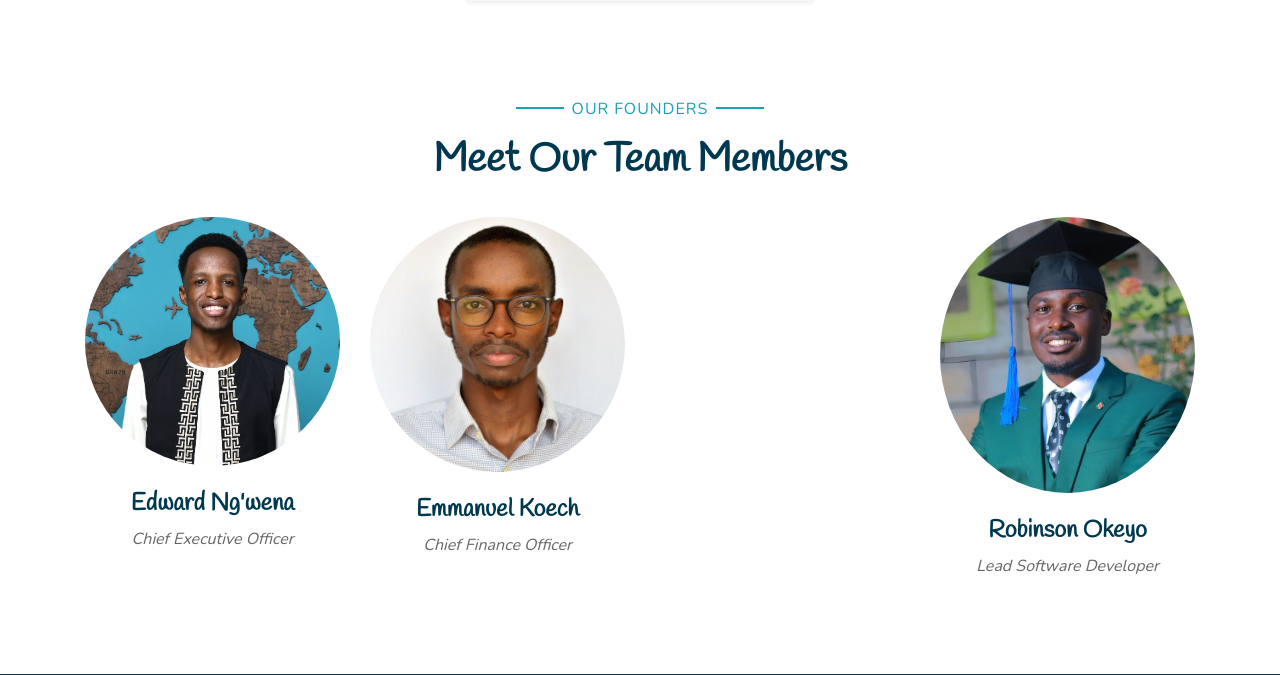
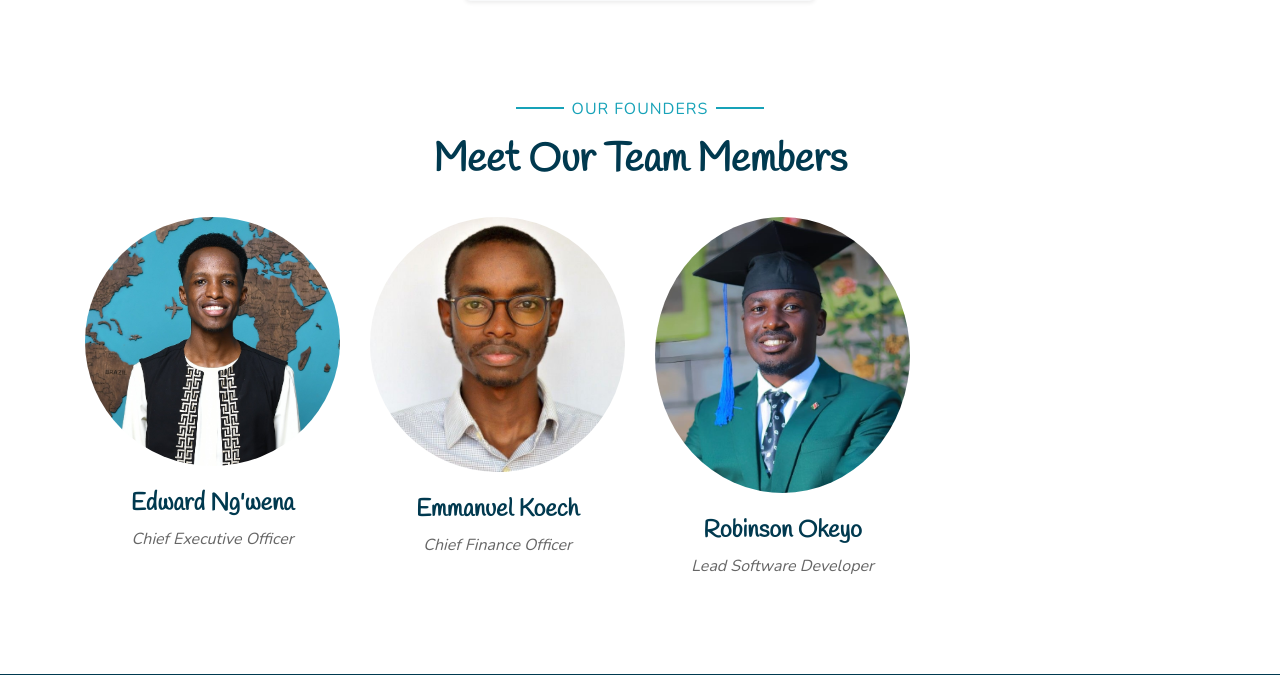
Before and after one commit to sos-robin/Mafunzo, a Django app: page / in a window 1280 px wide. Shown: the part 3129-3804 px from the top of the page. Run offline with Django 5.2, Linux system fonts and the light colour scheme; some libraries are stand-ins or nearby versions.

Commit message:
removals

```diff
--- a/Funza/templates/Funza/index.html
+++ b/Funza/templates/Funza/index.html
@@ -393,9 +393,7 @@ Funza - Home
             <h4>Emmanuel Koech </h4>
             <i>Chief Finance Officer</i>
           </div>
-          <div class="col-md-6 col-lg-3 text-center team mb-5">
 
-          </div>
           <div class="col-md-6 col-lg-3 text-center team mb-5">
             <div
               class="position-relative overflow-hidden mb-4"
```
